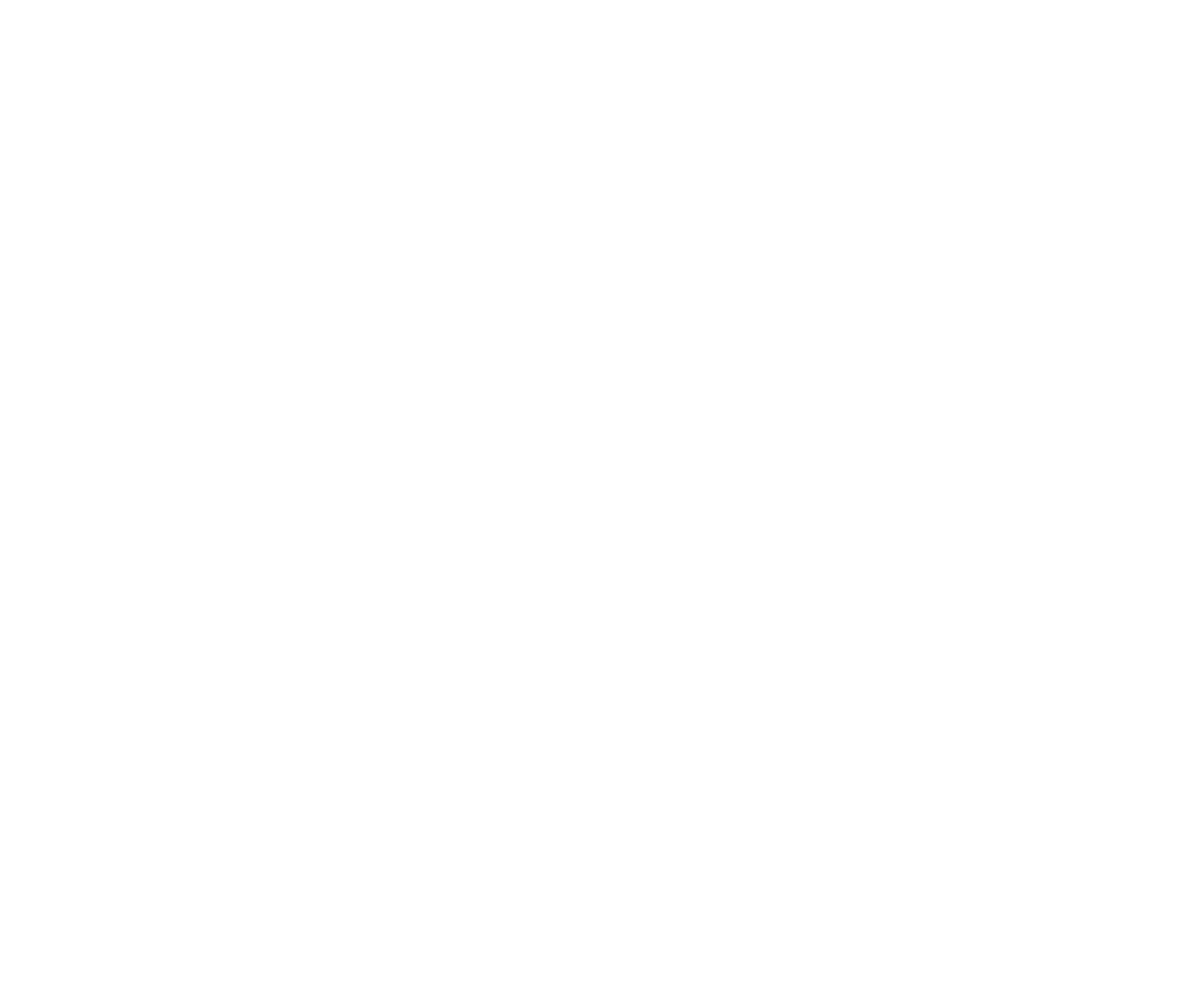
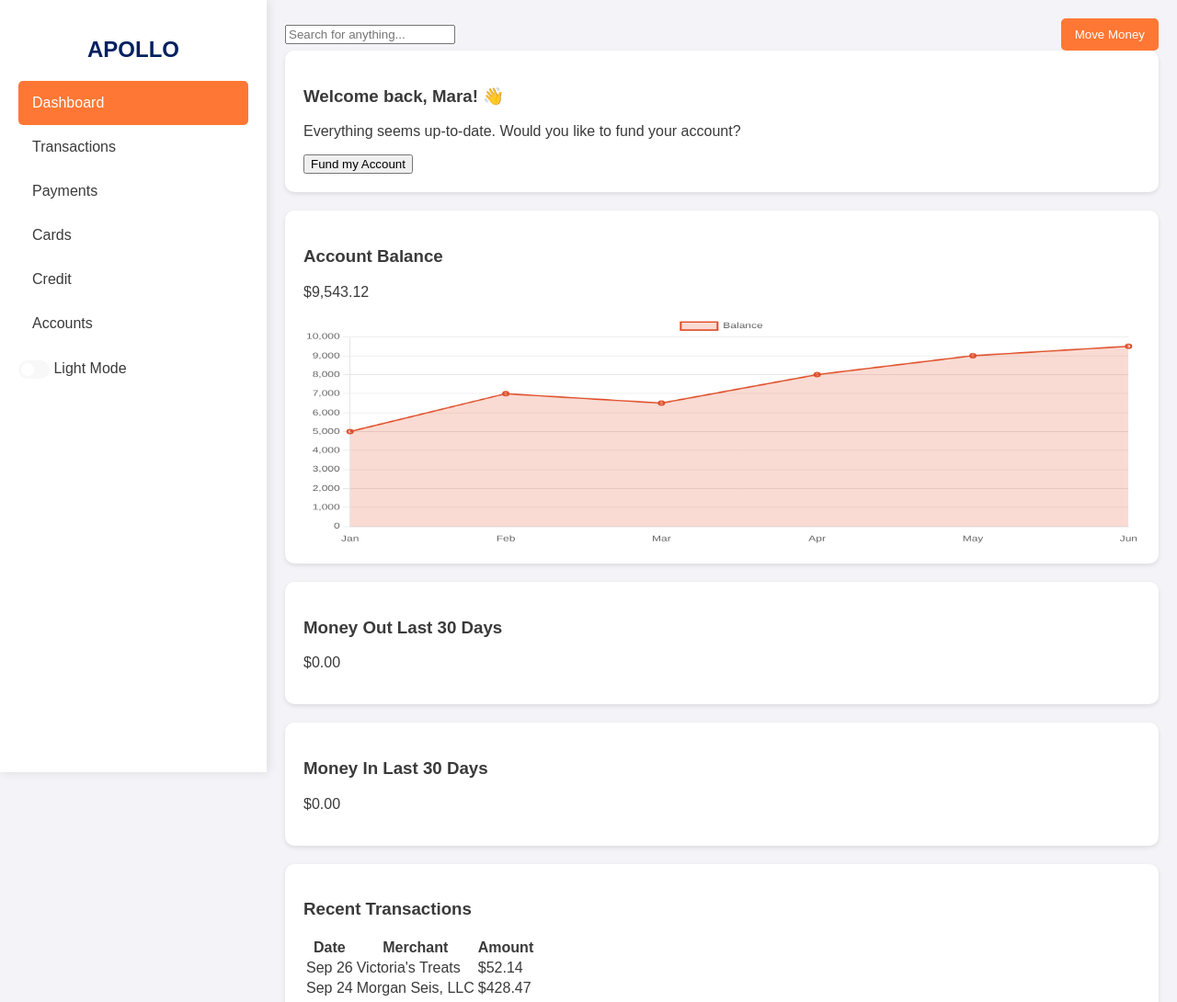
Before and after one commit to prathamchande1/portfolio1, a plain HTML site: page index.html in a window 1280 px wide. Shown: the top 1090 px of the page at 92% size. Before the commit the page ends 800 px from the top, so only its background shows below. Drawn offline with nearby package versions, Linux system fonts and the light colour scheme.

Commit message:
updated code

```diff
--- a/index.html
+++ b/index.html
@@ -4,13 +4,78 @@
 <head>
     <meta charset="UTF-8">
     <meta name="viewport" content="width=device-width, initial-scale=1.0">
+    <title>PortFolio1</title>
     <link rel="stylesheet" href="./style/css/myStyle.css">
-    <title>PortFolio1</title>
+    <script src="https://cdn.jsdelivr.net/npm/chart.js"></script>
 </head>
 
 <body>
+    <div class="sidebar">
+        <h2>APOLLO</h2>
+        <ul>
+            <li class="active">Dashboard</li>
+            <li>Transactions</li>
+            <li>Payments</li>
+            <li>Cards</li>
+            <li>Credit</li>
+            <li>Accounts</li>
+        </ul>
 
+        <!-- Dark Mode Toggle -->
+        <div class="theme-toggle">
+            <label class="switch">
+                <input type="checkbox" id="themeSwitch">
+                <span class="slider round"></span>
+            </label>
+            <span id="themeLabel">Light Mode</span>
+        </div>
+    </div>
+
+    <div class="main-content">
+        <header>
+            <input type="text" placeholder="Search for anything...">
+            <button class="move-money">Move Money</button>
+        </header>
+
+        <div class="dashboard">
+            <div class="card welcome">
+                <h3>Welcome back, Mara! 👋</h3>
+                <p>Everything seems up-to-date. Would you like to fund your account?</p>
+                <button>Fund my Account</button>
+            </div>
+            <div class="card balance">
+                <h3>Account Balance</h3>
+                <p>$9,543.12</p>
+                <canvas id="balanceChart"></canvas>
+            </div>
+            <div class="card expenses">
+                <h3>Money Out Last 30 Days</h3>
+                <p>$0.00</p>
+            </div>
+            <div class="card income">
+                <h3>Money In Last 30 Days</h3>
+                <p>$0.00</p>
+            </div>
+            <div class="card transactions">
+                <h3>Recent Transactions</h3>
+                <table>
+                    <tr>
+                        <th>Date</th>
+                        <th>Merchant</th>
+                        <th>Amount</th>
+                    </tr>
+                    <!-- <tr>
+                        <td>Sep 26</td>
+                        <td>Victoria's Treats</td>
+                        <td>$52.14</td>
+                    </tr> -->
+
+                </table>
+            </div>
+        </div>
+    </div>
+
+    <script type="module" src="./js/myScript.js"></script>
 </body>
-<script type="module" src="./js/myScript.js"></script>
 
 </html>
--- a/js/myScript.js
+++ b/js/myScript.js
@@ -0,0 +1,75 @@
+document.addEventListener( "DOMContentLoaded", function () {
+    const themeSwitch = document.getElementById( "themeSwitch" );
+    const body = document.body;
+
+    // Load theme from local storage and apply it
+    function applyTheme( theme ) {
+        if ( theme === "enabled" ) {
+            body.classList.add( "dark-mode" );
+        } else {
+            body.classList.remove( "dark-mode" );
+        }
+    }
+
+    const savedTheme = localStorage.getItem( "dark-mode" ) || "disabled";
+    applyTheme( savedTheme );
+    themeSwitch.checked = savedTheme === "enabled";
+
+    // Toggle dark mode and save preference
+    themeSwitch.addEventListener( "change", function () {
+        const newTheme = themeSwitch.checked ? "enabled" : "disabled";
+        localStorage.setItem( "dark-mode", newTheme );
+        applyTheme( newTheme );
+    } );
+
+    // Chart.js balance chart
+    const balanceCanvas = document.getElementById( "balanceChart" );
+    if ( balanceCanvas ) {
+        const ctx = balanceCanvas.getContext( "2d" );
+        new Chart( ctx, {
+            type: "line",
+            data: {
+                labels: ["Jan", "Feb", "Mar", "Apr", "May", "Jun"],
+                datasets: [{
+                    label: "Balance",
+                    data: [5000, 7000, 6500, 8000, 9000, 9500],
+                    borderColor: "#df4c26",
+                    backgroundColor: "rgba(223, 76, 38, 0.2)",
+                    borderWidth: 2,
+                    fill: true
+                }]
+            },
+            options: {
+                responsive: true,
+                maintainAspectRatio: false,
+                scales: {
+                    x: {
+                        grid: { display: false }
+                    },
+                    y: {
+                        beginAtZero: true
+                    }
+                }
+            }
+        } );
+    } else {
+        console.error( "Canvas element 'balanceChart' not found!" );
+    }
+
+    // Generate Recent Transactions Table
+    const transactions = [
+        { date: "Sep 26", merchant: "Victoria's Treats", amount: "$52.14" },
+        { date: "Sep 24", merchant: "Morgan Seis, LLC", amount: "$428.47" }
+    ];
+
+    const transactionsTable = document.querySelector( ".transactions table" );
+    if ( transactionsTable ) {
+        transactions.forEach( txn => {
+            const row = document.createElement( "tr" );
+            row.innerHTML = `<td>${txn.date}</td><td>${txn.merchant}</td><td>${txn.amount}</td>`;
+            transactionsTable.appendChild( row );
+        } );
+    } else {
+        console.error( "Transactions table not found!" );
+    }
+} );
--- a/style/css/myStyle.css
+++ b/style/css/myStyle.css
@@ -0,0 +1,152 @@
+/* Global Styles */
+:root {
+    --black: black;
+    --bg-gray: #f4f4f8;
+    --white: #fff;
+    --orange: #df4c26;
+    --color: #3a3a3a;
+    --color-3: #404040;
+    --blue: #002060;
+    --color-2: #fff0;
+    --white-2: white;
+    --black-2: black;
+    --f9: #f9f9f9;
+    --color-4: #f8f8f8;
+    --quote: #ff7734;
+    font-family: Poppins, sans-serif;
+}
+
+body {
+    background: var(--bg-gray);
+    color: var(--color);
+    display: flex;
+    margin: 0;
+    transition: background 0.3s, color 0.3s;
+}
+
+/* Sidebar */
+.sidebar {
+    width: 250px;
+    background: var(--white);
+    padding: 20px;
+    height: 100vh;
+    box-shadow: 2px 0 10px rgba(0, 0, 0, 0.1);
+}
+
+.sidebar h2 {
+    color: var(--blue);
+    text-align: center;
+}
+
+.sidebar ul {
+    list-style: none;
+    padding: 0;
+}
+
+.sidebar ul li {
+    padding: 15px;
+    cursor: pointer;
+}
+
+.sidebar ul li.active {
+    background: var(--quote);
+    color: var(--white);
+    border-radius: 5px;
+}
+
+/* Main Content */
+.main-content {
+    flex-grow: 1;
+    padding: 20px;
+}
+
+header {
+    display: flex;
+    justify-content: space-between;
+    align-items: center;
+}
+
+button.move-money {
+    background: var(--quote);
+    color: var(--white);
+    border: none;
+    padding: 10px 15px;
+    cursor: pointer;
+    border-radius: 5px;
+}
+
+/* Cards */
+.card {
+    background: var(--white);
+    padding: 20px;
+    border-radius: 10px;
+    margin-bottom: 20px;
+    box-shadow: 0 2px 5px rgba(0, 0, 0, 0.1);
+}
+
+/* Theme Toggle */
+.switch {
+    position: relative;
+    display: inline-block;
+    width: 34px;
+    height: 20px;
+}
+
+.switch input {
+    opacity: 0;
+    width: 0;
+    height: 0;
+}
+
+.slider {
+    position: absolute;
+    cursor: pointer;
+    top: 0;
+    left: 0;
+    right: 0;
+    bottom: 0;
+    background-color: var(--color-4);
+    transition: .4s;
+    border-radius: 20px;
+}
+
+.slider:before {
+    position: absolute;
+    content: "";
+    height: 14px;
+    width: 14px;
+    left: 3px;
+    bottom: 3px;
+    background-color: white;
+    transition: .4s;
+    border-radius: 50%;
+}
+
+input:checked + .slider {
+    background-color: var(--quote);
+}
+
+input:checked + .slider:before {
+    transform: translateX(14px);
+}
+
+/* Dark Mode */
+body.dark-mode {
+    background: var(--black-2);
+    color: var(--white-2);
+}
+
+body.dark-mode .sidebar {
+    background: var(--color-3);
+}
+
+body.dark-mode .card {
+    background: var(--color-3);
+}
+
+
+
+canvas {
+    width: 100% !important;
+    height: 250px !important;
+}
```
Also changed, not shown: 1 other file.
